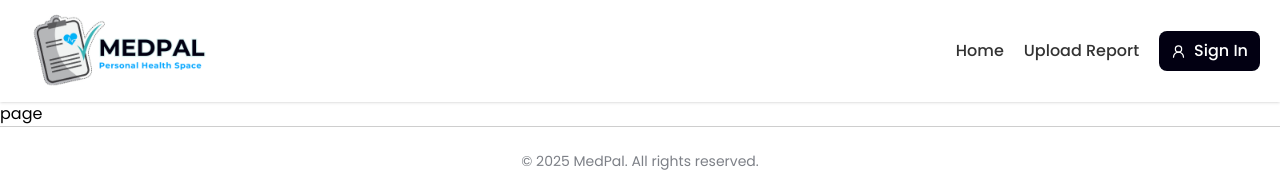
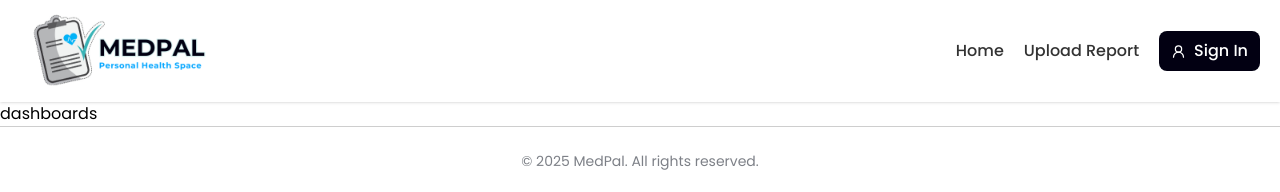
Before and after one commit to tasmia-rafiq/medpal_hackathon, a Next.js app: page /dashboard in a window 1280 px wide. Shown: the top 192 px of the page. Built offline with nearby package versions, Linux system fonts and the light colour scheme; no server answers.

Commit message:
dashboard page left

```diff
--- a/app/dashboard/page.tsx
+++ b/app/dashboard/page.tsx
@@ -1,6 +1,6 @@
 const page = () => {
   return (
-    <div>page</div>
+    <div>dashboards</div>
   )
 }
 
```
